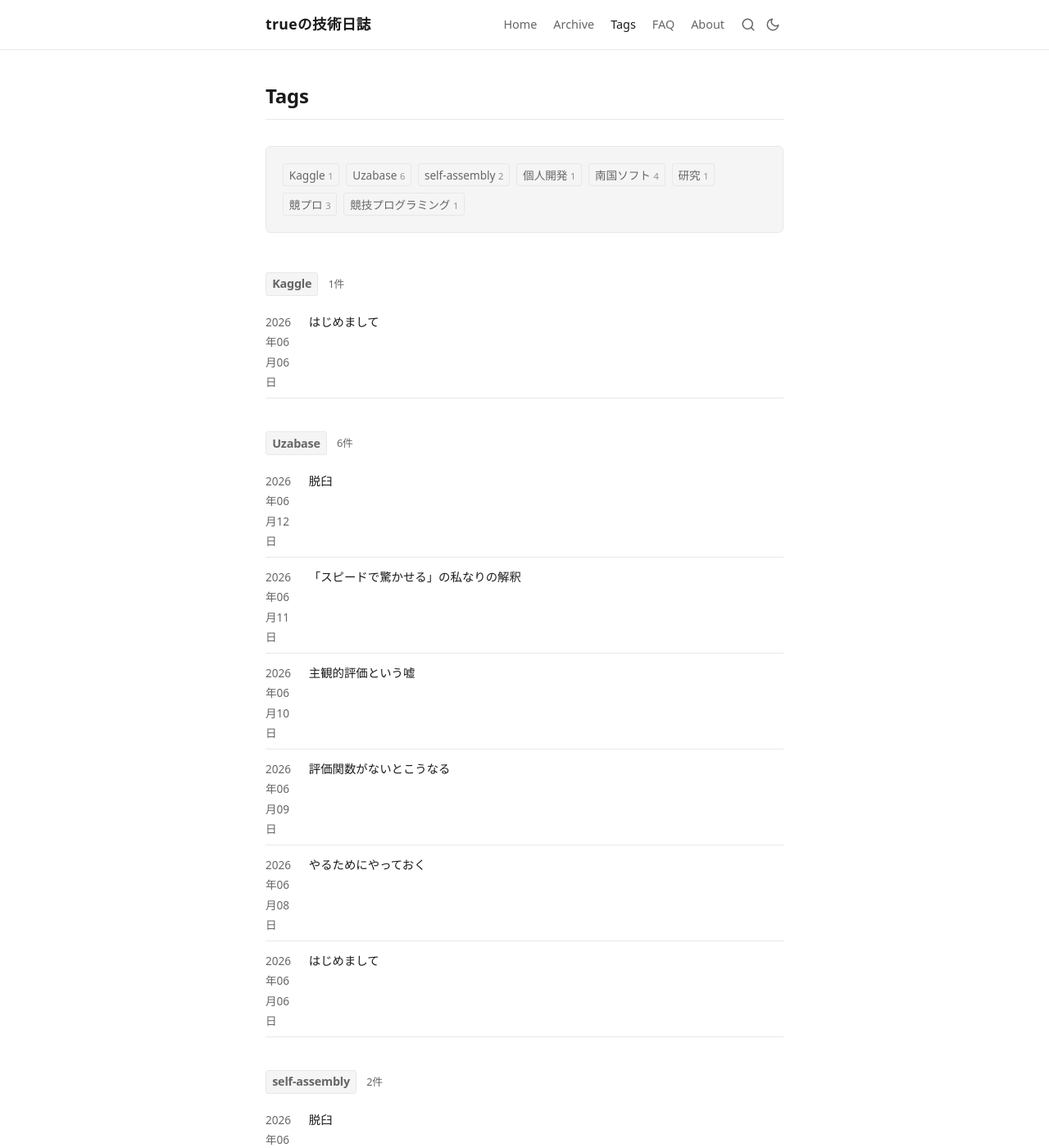
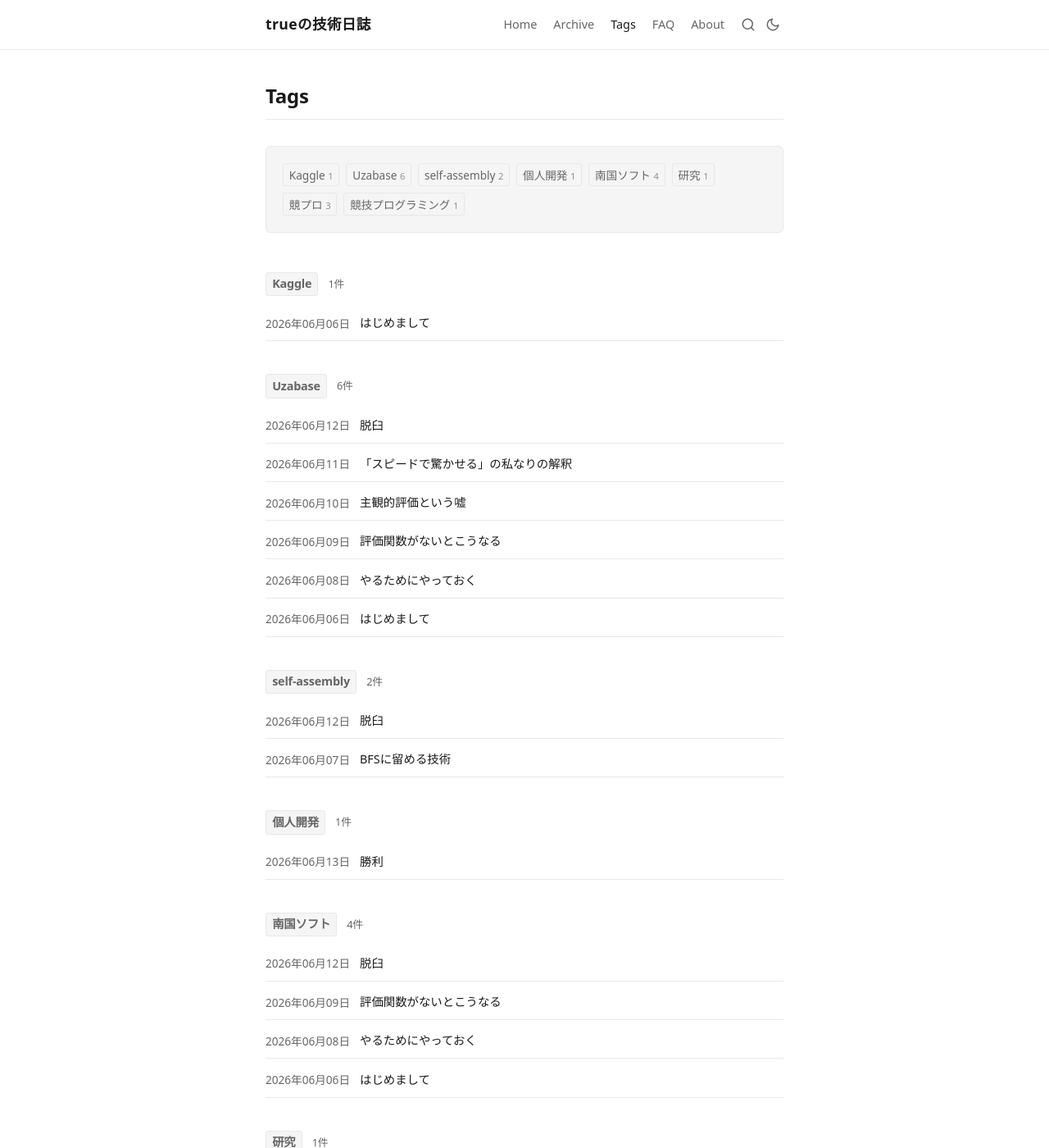
Before and after one commit to TrueRyoB/blog, a Jekyll site: the page built from tags.html, in a window 1280 px wide and 1400 px high. Shown: the whole window at 82% size. Built offline with Jekyll 4.4.1, drawn with Linux system fonts in a browser that asks for light colours.

Commit message:
/archiveのカードの役割を変更

```diff
--- a/_sass/_layout.scss
+++ b/_sass/_layout.scss
@@ -331,6 +331,8 @@ body.nav-open {
 
 .tag-sm {
   font-size: 0.72rem;
+  line-height: 1.3;
+  padding: 0.05em 0.45em;
 }
 
 /* ------ Single post ------ */
@@ -466,23 +468,31 @@ body.nav-open {
 
 .archive-post-item {
   display: flex;
-  align-items: baseline;
-  flex-wrap: wrap;
-  gap: 0.5rem 0.75rem;
-  padding: 0.4rem 0;
+  align-items: flex-start;
+  flex-wrap: nowrap;
+  gap: 0.75rem;
+  padding: 0.5rem 0;
   border-bottom: 1px solid var(--border);
   font-size: 0.9rem;
 
   .post-date {
     flex-shrink: 0;
-    width: 3em;
+    white-space: nowrap;
     color: var(--text-muted);
+    padding-top: 0.1em;
+  }
+
+  .archive-post-body {
+    flex: 1;
+    min-width: 0;
   }
 
   a {
     color: var(--text);
-    flex: 1;
-    min-width: 0;
+    display: block;
+    white-space: nowrap;
+    overflow: hidden;
+    text-overflow: ellipsis;
 
     &:hover {
       color: var(--accent);
@@ -490,10 +500,13 @@ body.nav-open {
     }
   }
 
-  .post-tags-inline {
-    display: flex;
-    flex-wrap: wrap;
-    gap: 0.3rem;
+  .archive-post-desc {
+    font-size: 0.8rem;
+    color: var(--text-muted);
+    margin: 0.15rem 0 0;
+    white-space: nowrap;
+    overflow: hidden;
+    text-overflow: ellipsis;
   }
 }
 
@@ -866,9 +879,4 @@ body.modal-open {
     padding: 1.25rem;
   }
 
-  .archive-post-item {
-    .post-date {
-      width: auto;
-    }
-  }
 }
```
Also changed, not shown: _layouts/archive.html (+6 -8 lines).
